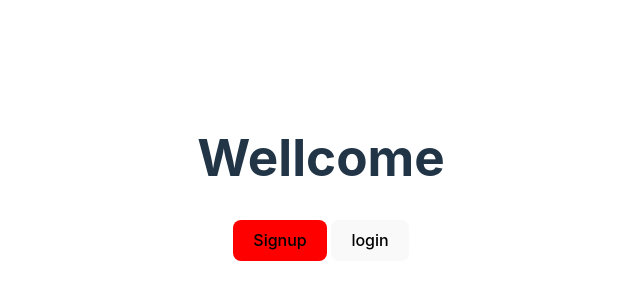
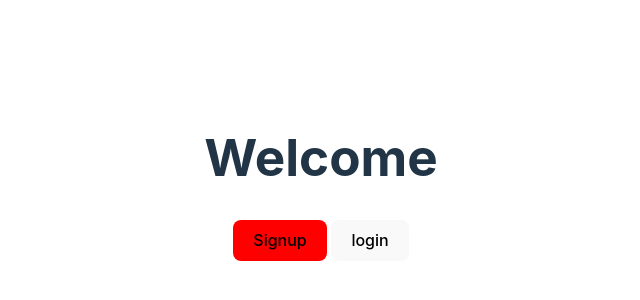
Before and after one commit to JoyBoyCr7/Top-RatedFront, a React (Vite) app: page / in a window 1280 px wide. Shown: the part 222-522 px from the top of the page, without its empty margins (319-959 px from the left). Built offline with nearby package versions, Linux system fonts and the light colour scheme.

Commit message:
chrome still not right.

```diff
--- a/src/pages/Welcome.tsx
+++ b/src/pages/Welcome.tsx
@@ -4,7 +4,7 @@ function Welcome() {
 
     return (
       <>
-      <h1>Wellcome</h1>
+      <h1>Welcome</h1>
       <Link to={"/signup"}> <button style={{backgroundColor: "red"}}>Signup</button></Link>
       <Link to={"/login"}> <button>login</button></Link>
       <Outlet/>
--- a/src/url.tsx
+++ b/src/url.tsx
@@ -1,3 +1,3 @@
-const url="https://top-rated-nda2.onrender.com"
+const url="http://localhost:4000"
 
 export default url
```
